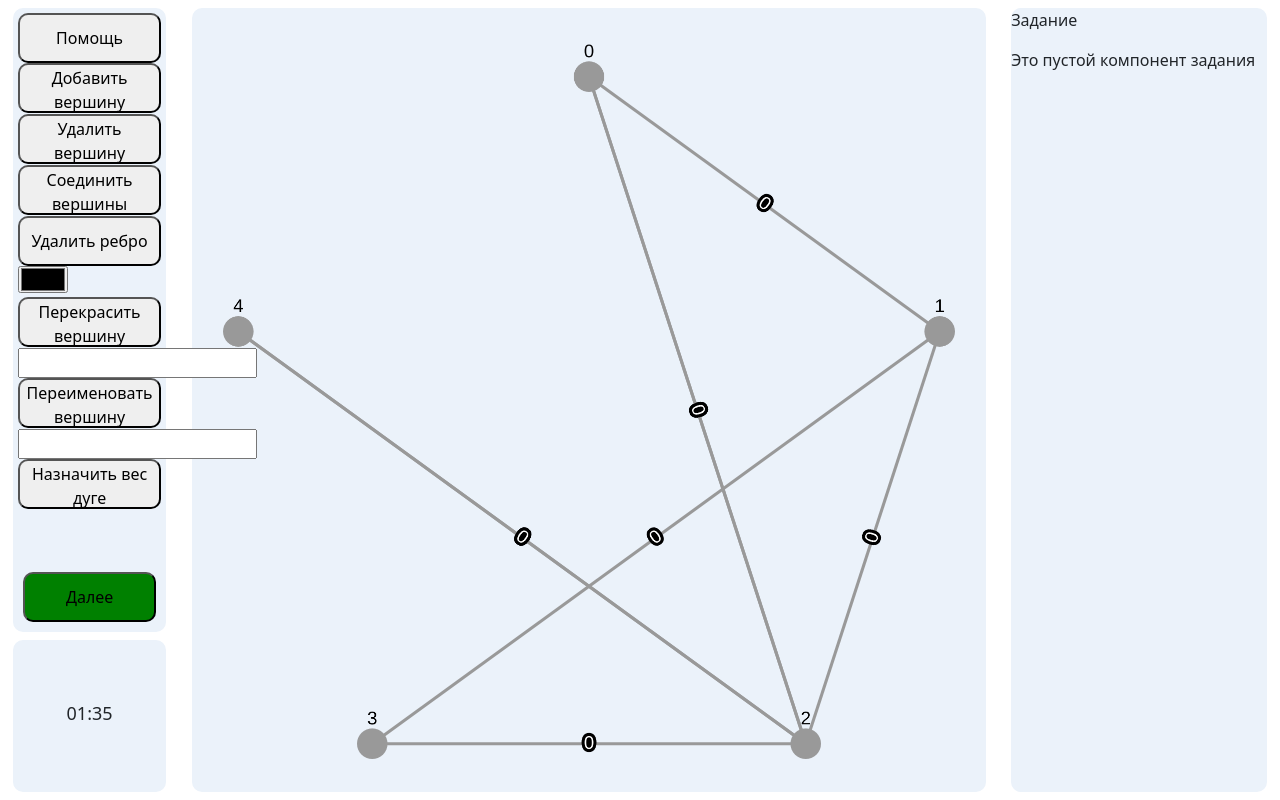
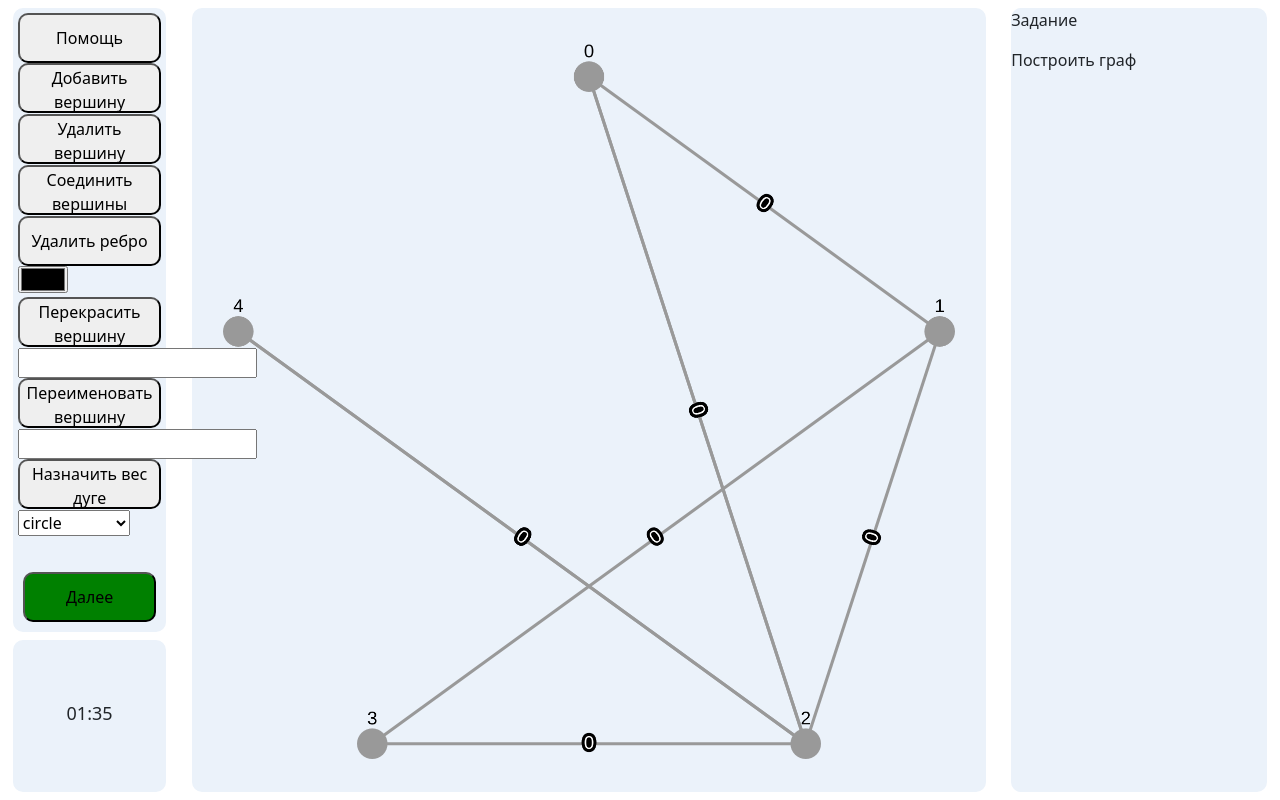
Before and after one commit to GraphLabs-Team/Template, a React (Create React App) app: page / in a window 1280 px wide. Built offline with nearby package versions, Linux system fonts and the light colour scheme.

Commit message:
feat: add visualizing policy

```diff
--- a/src/components/GraphLibrary/GraphGenerator.tsx
+++ b/src/components/GraphLibrary/GraphGenerator.tsx
@@ -1,9 +1,5 @@
-import React from 'react';
-import ReactDOM from 'react-dom';
-import CytoscapeComponent from 'react-cytoscapejs';
 import { Graph } from './Graph';
 import { Node } from './Node';
-import cytoscape from 'cytoscape';
 import { Edge } from './Edge';
 
 
--- a/src/components/ModuleExample/module.tsx
+++ b/src/components/ModuleExample/module.tsx
@@ -13,4 +13,33 @@ export class ModuleExample<T1, T2> extends Template<T1, T2> {
         let graph: Graph<T1, T2> = GraphGenerator.random(5, 0.3)
         return graph
     }
+
+    protected override isGraphModified(){
+        return true
+    }
+
+    protected override isGraphRepainted(){
+        return true
+    }
+
+    protected override isGraphNodeRenamed(){
+        return true
+    }
+
+    protected override isGraphReweight(){
+        return true
+    }
+
+    protected isVisualizingPolicyChangeble(){
+        return true
+    }
+
+    protected override isNodeNameVisible(){
+        return true
+    }
+
+    protected override isEdgeWeightVisible(){
+        return true
+    }
+
 }
--- a/src/components/Template/index.tsx
+++ b/src/components/Template/index.tsx
@@ -9,18 +9,8 @@ import 'bootstrap/dist/css/bootstrap.css';
 import './style.css';
 
 
-// TODO:
-// 1. Раскраска ребер и вершин
-// 2. Наименование вершин и ребер (переименование дефолтных)
-//
-//
-//
-//
-//
+interface IProps {
 
-
-interface IProps {
-    is_graph_modified: boolean
 }
 
 
@@ -32,13 +22,15 @@ interface IState<T1, T2> {
 export class Template<T1, T2> extends Component<IProps, IState<T1, T2>> {
 
     cy?: cytoscape.Core
+    visualizing_policy = "circle"
 
     constructor(props: IProps){
         super(props);
 
         let g: Graph<T1, T2> = this.generateGraph()
         this.state = {
-            graph: g
+            graph: g,
+
         }
     }
 
@@ -51,7 +43,11 @@ export class Template<T1, T2> extends Component<IProps, IState<T1, T2>> {
                     <div>
                         <div className={'MainRow'}>
                             <div id={"cy"} className={'GraphCell'}>
-                                <GraphController graph={this.state.graph} visualization_policy='circle' is_nodeid_visible={true} is_weights_visible={true}/>
+                                <GraphController
+                                    graph={this.state.graph}
+                                    visualization_policy={this.visualizing_policy}
+                                    is_nodeid_visible={this.isNodeNameVisible()}
+                                    is_weights_visible={this.isEdgeWeightVisible()}/>
                             </div>
 
                             <div className={'TaskCell'}>
@@ -59,7 +55,15 @@ export class Template<T1, T2> extends Component<IProps, IState<T1, T2>> {
                                 <Task/>
                             </div>
                             <div className={'ToolCell'}>
-                                <ToolBar next_stage={this.nextStage} base_button={true} graph_manipulations_button={this.props.is_graph_modified} graph_coloring_buttons={true}/>
+                                <ToolBar
+                                    next_stage={this.nextStage}
+                                    base_button={true}
+                                    graph_manipulations_button={this.isGraphModified()}
+                                    graph_coloring_buttons={this.isGraphRepainted()}
+                                    graph_naming_buttons={this.isGraphNodeRenamed()}
+                                    graph_weight_buttons={this.isGraphReweight()}
+                                    change_visualization_policy_buttons={this.isVisualizingPolicyChangeble()}
+                                />
                             </div>
                         </div>
                         <div className={'LeftBottom'}>
@@ -83,4 +87,35 @@ export class Template<T1, T2> extends Component<IProps, IState<T1, T2>> {
         let graph: Graph<T1, T2> = GraphGenerator.random(5, 0.3)
         return graph
     }
+
+    protected isGraphModified(){
+        return true
+    }
+    protected isGraphRepainted(){
+        return true
+    }
+    protected isGraphNodeRenamed(){
+        return true
+    }
+    protected isGraphReweight(){
+        return true
+    }
+    protected isVisualizingPolicyChangeble(){
+        return true
+    }
+
+    protected isNodeNameVisible(){
+        return true
+    }
+    protected isEdgeWeightVisible(){
+        return true
+    }
+
+    componentDidMount() {
+        let vp = document.getElementById("visualization-policy") as HTMLSelectElement
+        vp?.addEventListener("change", () => {
+            this.visualizing_policy = vp.value
+            this.forceUpdate()
+        });
+    }
 }
--- a/src/components/Toolbar/ToolBar.tsx
+++ b/src/components/Toolbar/ToolBar.tsx
@@ -6,14 +6,17 @@ import './ToolBar.css';
 interface IToolBarProps{
     base_button: boolean,
     graph_manipulations_button?: boolean,
-    graph_coloring_buttons?: boolean
+    graph_coloring_buttons?: boolean,
+    graph_naming_buttons?: boolean
+    graph_weight_buttons?: boolean
+    change_visualization_policy_buttons?: boolean
     next_stage: () => void,
 }
 
 
 export class ToolBar extends React.Component<IToolBarProps> {
-    constructor(props: {base_button: boolean, graph_manipulations_button: boolean, graph_coloring_buttons?: boolean, next_stage: () => void}){
-        super(props)
+    constructor(props: IToolBarProps){
+            super(props)
     }
 
     private getToolButtons(){
@@ -32,18 +35,32 @@ export class ToolBar extends React.Component<IToolBarProps> {
             button_list.push(<input type="color" id="nodeColor" name="nodeColor"/>)
             button_list.push(<button id="recolorNodeButton" className={"toolButton"} type="button">Перекрасить вершину</button>)
         }
-        if (true){
+        if (this.props.graph_naming_buttons){
             button_list.push(<input type="string" id="nodeNameInput" name="nodeName"/>)
             button_list.push(<button id="setNodeName" className={"toolButton"} type="button">Переименовать вершину</button>)
+        }
+        if (this.props.graph_weight_buttons){
             button_list.push(<input type="number" id="edgeWeightInput" name="edgeWeight"/>)
             button_list.push(<button id="setEdgeWeight" className={"toolButton"} type="button">Назначить вес дуге</button>)
-
+        }
+        if (this.props.change_visualization_policy_buttons){
+            button_list.push(
+                <select name="visualization-policy" id="visualization-policy">
+                    <option value="circle">circle</option>
+                    <option value="grid">grid</option>
+                    <option value="random">random</option>
+                    <option value="preset">preset</option>
+                    <option value="concentric">concentric</option>
+                    <option value="breadthfirst">breadthfirst</option>
+                    <option value="cose">cose</option>
+                </select>
+                )
         }
         return button_list
     }
 
     private getFooterButtons(){
-        return <button id="compleateModule" className={"compleateButton"} type="button" onClick={this.props.next_stage}>Далее</button>
+        return <button id="compleateModule" className={"compleateButton"} type="button">Далее</button>
     }
 
     render(): React.ReactNode {
--- a/src/index.tsx
+++ b/src/index.tsx
@@ -1,6 +1,7 @@
 import ReactDOM from 'react-dom';
 import './index.css';
 import {Template} from './components/Template';
+import { ModuleExample } from './components/ModuleExample/module';
 import 'bootstrap/dist/css/bootstrap.min.css';
 
-ReactDOM.render(<Template is_graph_modified={true}/>, document.getElementById('root'));
+ReactDOM.render(<ModuleExample/>, document.getElementById('root'));
```
